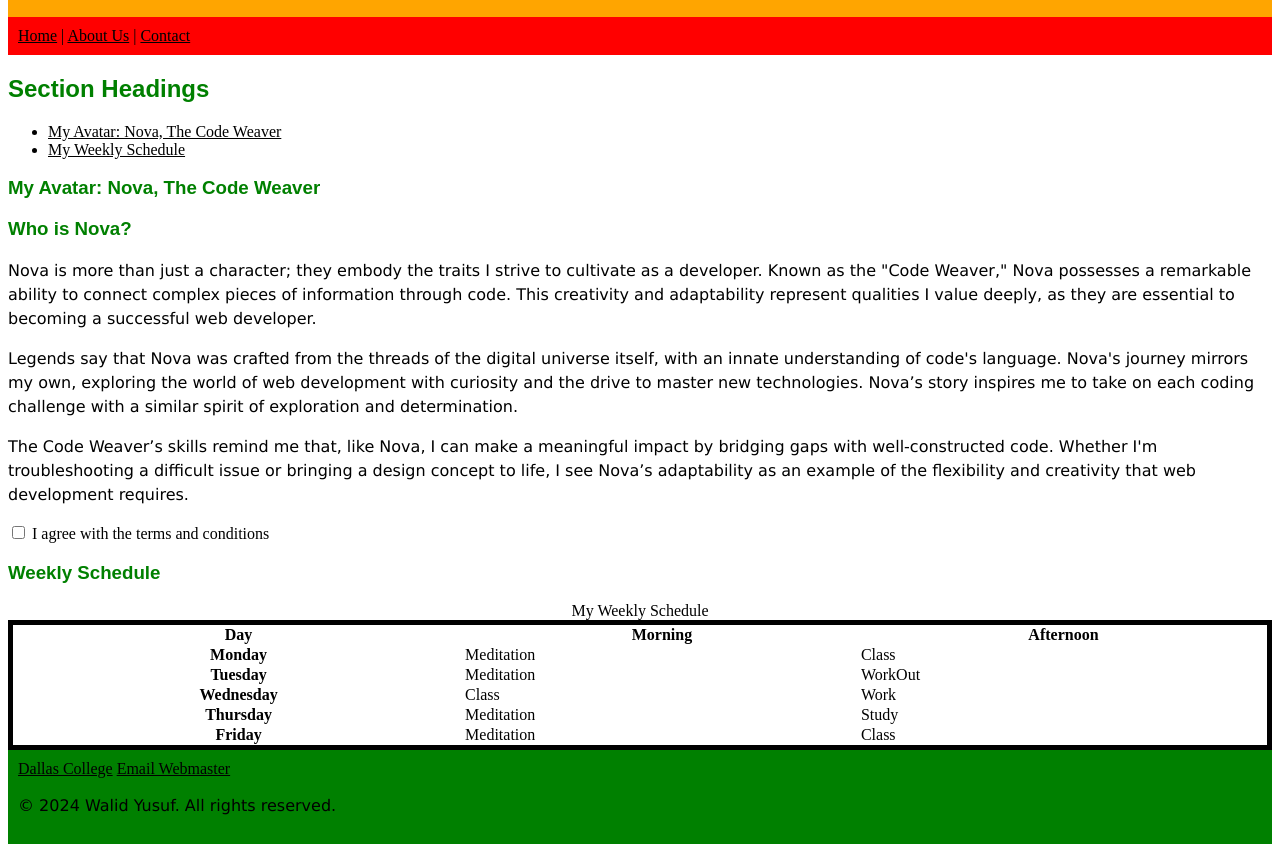
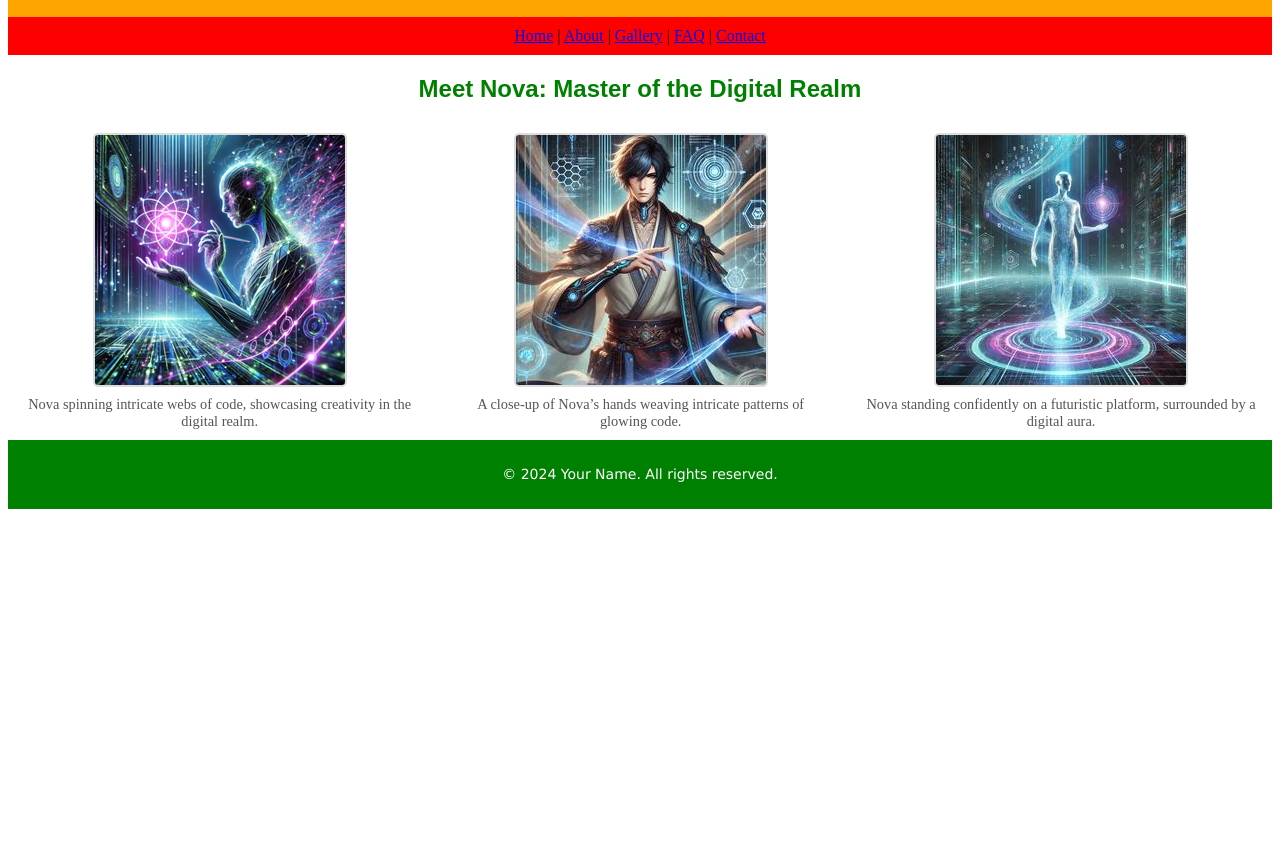
Before and after one commit to walid-yusuf356/ITSE-1301, a plain HTML site: page index.html in a window 1280 px wide. Shown: the part 91-943 px from the top of the page. After the commit the page ends 800 px from the top, so only its background shows below. Drawn offline with Linux system fonts and the light colour scheme.

Commit message:
updated page

```diff
--- a/css/style.css
+++ b/css/style.css
@@ -2,49 +2,68 @@
 header {
   background-color: orange;
   padding: 10px;
+  text-align: center;
 }
 
 nav {
   background-color: red;
   padding: 10px;
+  text-align: center;
 }
 
 footer {
   background-color: green;
   padding: 10px;
+  text-align: center;
 }
 
 /* Typography */
-  h1, h2, h3 {
+h1,
+h2,
+h3 {
   font-family: Arial, sans-serif;
   color: green;
+  text-align: center;
 }
 
 p {
-    font-family: 'Verdana', sans-serif;
+  font-family: "Verdana", sans-serif;
   line-height: 1.5;
 }
 
-  table {
-    border-collapse: collapse;
-    width: 100%;
-    border: 5px solid black;
+/* Gallery Styling */
+#eth {
+  display: center;
 }
 
-  /* Link Pseudo-Classes */
-  a:link {
-    color: black;
+/* CSS for styling the images and layout */
+.images-gallery {
+  display: flex;
+  justify-content: center;
+  gap: 20px;
 }
 
-  a:visited {
-    color: blue;
+figure {
+  text-align: center;
+  margin: 10px;
 }
 
-  a:hover {
-    color: yellow;
+img {
+  width: 250px;
+  height: 250px;
+  object-fit: cover;
+  border: 2px solid #ddd;
+  border-radius: 5px;
 }
 
-  /* Class Selectors */
-  .main-header, .navigation, .main-avatar, .bottom {
-    color: black;
+figcaption {
+  margin-top: 5px;
+  font-size: 0.9rem;
+  color: #555;
 }
+
+/* Footer */
+footer {
+  font-size: 14px;
+  color: white;
+}
--- a/index.html
+++ b/index.html
@@ -3,110 +3,89 @@
   <head>
     <meta charset="UTF-8" />
     <meta name="viewport" content="width=device-width, initial-scale=1.0" />
-    <title>Introduction</title>
+    <title>Nova: The Code Weaver</title>
     <link rel="stylesheet" href="./css/style.css" />
+    <!-- Favicon Links -->
+    <link rel="icon" type="image/png" sizes="32x32" href="./images/icon.png" />
+    <link
+      rel="apple-touch-icon"
+      sizes="180x180"
+      href="./images/apple-touch-icon.png"
+    />
   </head>
   <body>
+    <!-- Header Section -->
     <header class="main-header">
-      <h1>About Avatar, and Weekly Schedule Table</h1>
+      <h1>Nova: The Code Weaver</h1>
     </header>
+
     <!-- Navigation Bar -->
     <nav class="navigation">
-      <a href="#">Home</a> | <a href="#">About Us</a> | <a href="#">Contact</a>
+      <a href="#">Home</a> | <a href="#">About</a> | <a href="#">Gallery</a> |
+      <a href="#">FAQ</a> | <a href="#">Contact</a>
     </nav>
 
-    <main class="main-avatar">
-      <!-- Part II: a List Element -->
-      <section>
-        <h2>Section Headings</h2>
-        <ul>
-          <li><a href="#avatar">My Avatar: Nova, The Code Weaver</a></li>
-          <li><a href="#schedule">My Weekly Schedule</a></li>
-        </ul>
-      </section>
+    <!-- Main Content -->
+    <main class="main-content">
+      <!-- Section: Nova -->
+      <section id="nova">
+        <h2>Meet Nova: Master of the Digital Realm</h2>
+        <!-- Images with Captions -->
+        <div class="images-gallery">
+          <!-- Image 1 -->
+          <figure>
+            <a href="./images/image1-lg.png" target="_blank">
+              <img
+                src="./images/image1-thumb.png"
+                alt="Nova weaving webs of code in a vibrant cybernetic realm"
+                width="250"
+                height="250"
+              />
+            </a>
+            <figcaption>
+              Nova spinning intricate webs of code, showcasing creativity in the
+              digital realm.
+            </figcaption>
+          </figure>
 
-      <!-- Part I: Avatar Section -->
-      <section id="avatar">
-        <h3>My Avatar: Nova, The Code Weaver</h3>
-        <h3>Who is Nova?</h3>
-        <p>
-          Nova is more than just a character; they embody the traits I strive to
-          cultivate as a developer. Known as the "Code Weaver," Nova possesses a
-          remarkable ability to connect complex pieces of information through
-          code. This creativity and adaptability represent qualities I value
-          deeply, as they are essential to becoming a successful web developer.
-        </p>
-        <p>
-          Legends say that Nova was crafted from the threads of the digital
-          universe itself, with an innate understanding of code's language.
-          Nova's journey mirrors my own, exploring the world of web development
-          with curiosity and the drive to master new technologies. Nova’s story
-          inspires me to take on each coding challenge with a similar spirit of
-          exploration and determination.
-        </p>
-        <p>
-          The Code Weaver’s skills remind me that, like Nova, I can make a
-          meaningful impact by bridging gaps with well-constructed code. Whether
-          I'm troubleshooting a difficult issue or bringing a design concept to
-          life, I see Nova’s adaptability as an example of the flexibility and
-          creativity that web development requires.
-        </p>
-        <label for="terms-checkbox">
-          <input type="checkbox" name="terms" id="terms-checkbox" />
-          I agree with the terms and conditions
-        </label>
-      </section>
-      <!--  Table -->
+          <!-- Image 2 -->
+          <figure>
+            <a href="./images/Image2-lg.png" target="_blank">
+              <img
+                src="./images/Image2-thumb.jpg"
+                alt="Nova’s hands creating complex digital patterns"
+                width="250"
+                height="250"
+              />
+            </a>
+            <figcaption>
+              A close-up of Nova’s hands weaving intricate patterns of glowing
+              code.
+            </figcaption>
+          </figure>
 
-      <section id="schedule">
-        <h3>Weekly Schedule</h3>
-        <table>
-          <caption>
-            My Weekly Schedule
-          </caption>
-          <thead>
-            <tr>
-              <th scope="col">Day</th>
-              <th scope="col">Morning</th>
-              <th scope="col">Afternoon</th>
-            </tr>
-          </thead>
-          <tbody>
-            <tr>
-              <th scope="row">Monday</th>
-              <td>Meditation</td>
-              <td>Class</td>
-            </tr>
-            <tr>
-              <th scope="row">Tuesday</th>
-              <td>Meditation</td>
-              <td>WorkOut</td>
-            </tr>
-            <tr>
-              <th scope="row">Wednesday</th>
-              <td>Class</td>
-              <td>Work</td>
-            </tr>
-            <tr>
-              <th scope="row">Thursday</th>
-              <td>Meditation</td>
-              <td>Study</td>
-            </tr>
-            <tr>
-              <th scope="row">Friday</th>
-              <td>Meditation</td>
-              <td>Class</td>
-            </tr>
-          </tbody>
-        </table>
+          <!-- Image 3 -->
+          <figure>
+            <a href="./images/Image3-lg.png" target="_blank">
+              <img
+                src="./images/image3-thumb.jpg"
+                alt="Full-body representation of Nova on a futuristic platform"
+                width="250"
+                height="250"
+              />
+            </a>
+            <figcaption>
+              Nova standing confidently on a futuristic platform, surrounded by
+              a digital aura.
+            </figcaption>
+          </figure>
+        </div>
       </section>
     </main>
 
-    <!-- Footer with Additional Links -->
+    <!-- Footer -->
     <footer class="bottom">
-      <a href="https://dallascollege.edu">Dallas College</a>
-      <a href="mailto:webmaster@example.com">Email Webmaster</a>
-      <p>&copy; 2024 Walid Yusuf. All rights reserved.</p>
+      <p>&copy; 2024 Your Name. All rights reserved.</p>
     </footer>
   </body>
 </html>
```
Also changed, not shown: images/Image2-lg.png (added), images/Image2-thumb.jpg (added), images/Image3-lg.png (added), images/apple-touch-icon.png (added), images/avator.webp (deleted), images/icon.png (added), images/image1-lg.png (added), images/image1-thumb.png (added), images/image3-thumb.jpg (added). Lines whose indentation alone changed are shown as unchanged.
